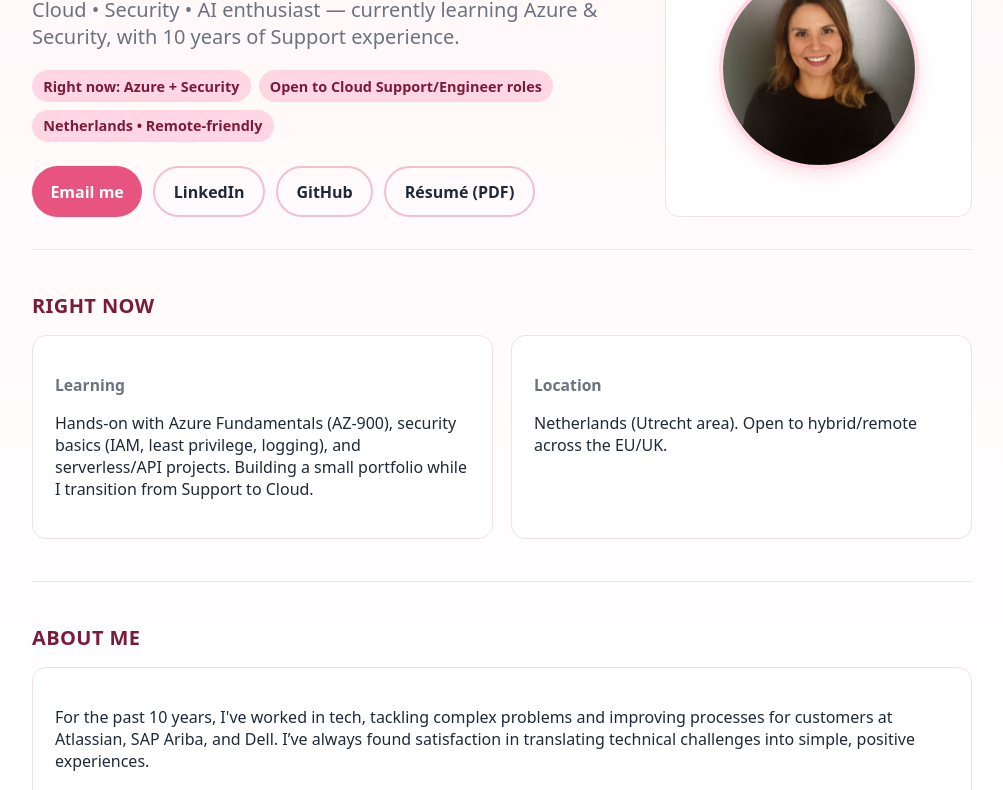
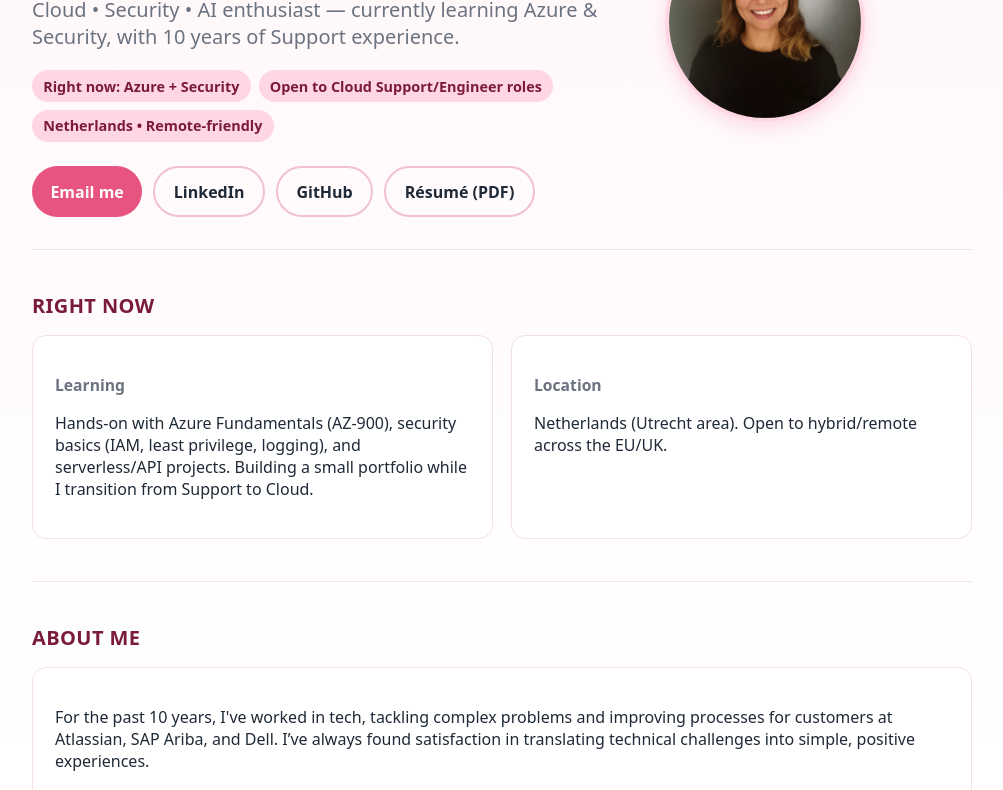
Before and after one commit to Lihzanchet/zanchet-site, a plain HTML site: page index.html in a window 1280 px wide. Shown: the part 246-1036 px from the top of the page, without its empty margins (138-1141 px from the left). Drawn offline with Linux system fonts and the light colour scheme.

Commit message:
Update index.html

```diff
--- a/index.html
+++ b/index.html
@@ -51,8 +51,10 @@
 
     /* Hero grid with smaller circular photo */
     .hero-grid{display:grid; gap:20px; grid-template-columns:1fr}
-    .photo-card{background:#fff; border:1px solid #f3e0e7; border-radius:14px;
-                padding:12px; display:flex; align-items:center; justify-content:center}
+    .photo-card{background:transparent; border:0;
+                padding: 0;
+                box0shadow: none;
+               }
     .photo{
       width:200px; height:200px;       /* smaller size */
       object-fit:cover;
```
